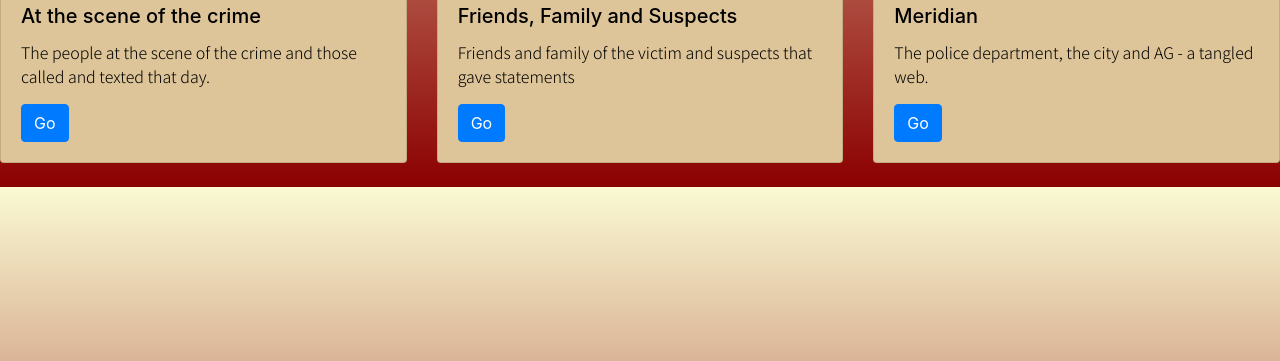
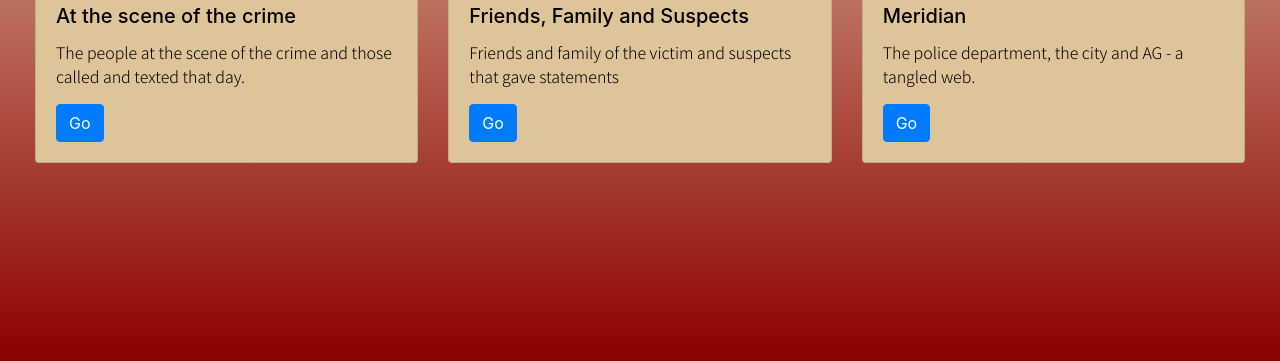
Before and after one commit to MaryKathryn0/ca-podcast, a plain HTML site: page cast.html in a window 1280 px wide. Shown: the part 439-800 px from the top of the page. Drawn offline with nearby package versions, Linux system fonts and the light colour scheme; a web font is replaced by a local one.

Commit message:
fixed gradient to cover background

```diff
--- a/css/style.css
+++ b/css/style.css
@@ -1,6 +1,13 @@
 
+html {
+    height: 100%;
+}
 body {
     background-image: linear-gradient(lightgoldenrodyellow, darkred);
+    height: 100%;
+    margin: 0;
+    background-repeat: no-repeat;
+    background-attachment: fixed;
 }
 .nav {
     background-color: transparent;
@@ -11,7 +18,9 @@ body {
     background-color: rgb(221, 197, 153);
     color: black;
 }
-
+.cardcont {
+    margin: 20px;
+}
 .sceneCard {
     background-color: rgb(221, 197, 153);
     color: black;
```
